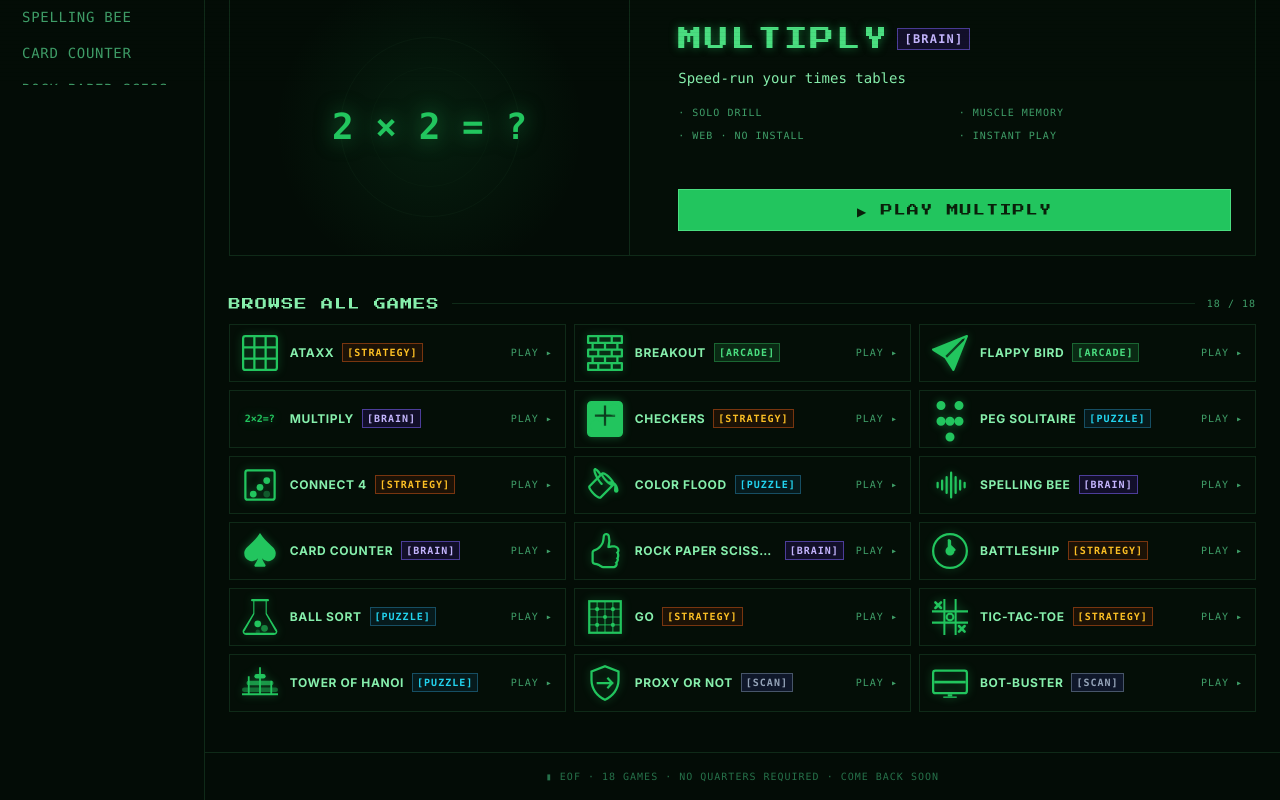
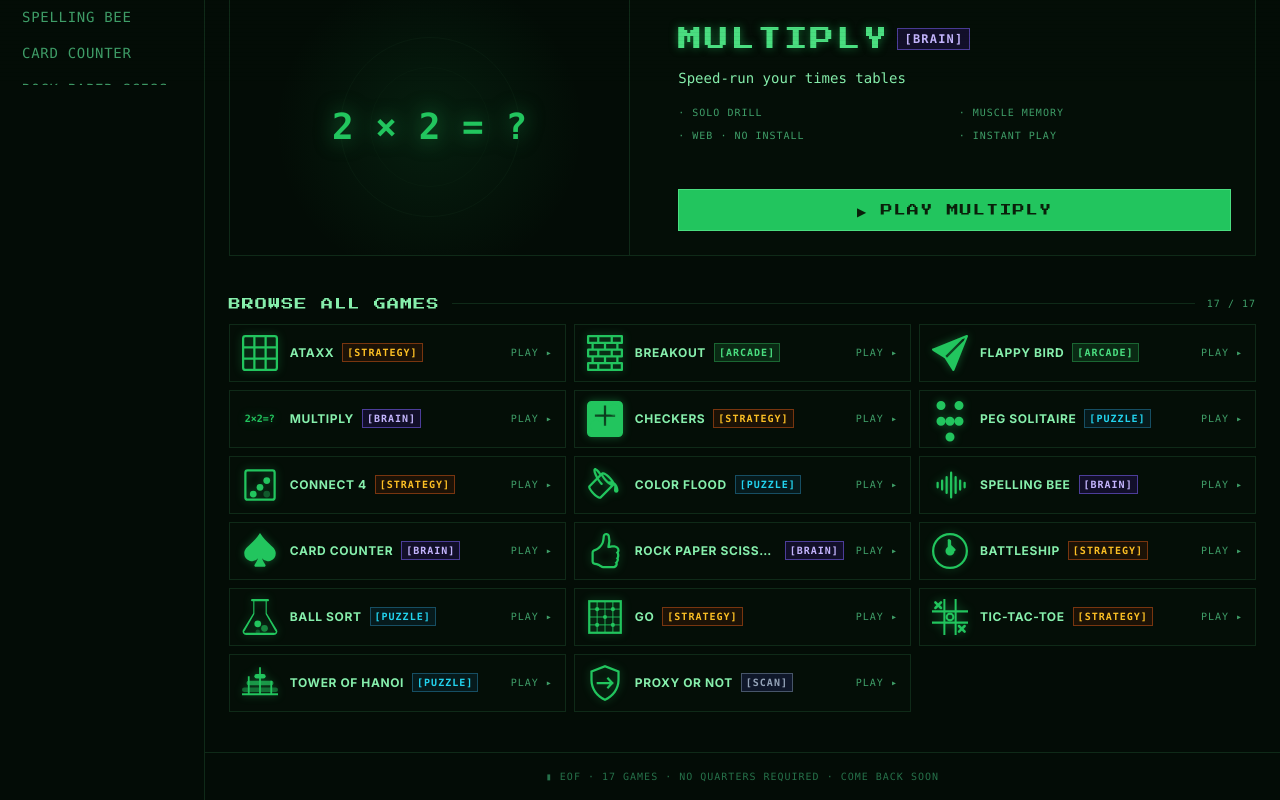
Before and after one commit to JWally/ms-argus-games, a React (Vite) app: page / in a window 1280 px wide. Shown: the part 716-1516 px from the top of the page. Built offline with nearby package versions, Linux system fonts and the light colour scheme.

Commit message:
hide Bot Buster from arcade discovery

```diff
--- a/src/games/catalog.ts
+++ b/src/games/catalog.ts
@@ -37,6 +37,5 @@ export const GAME_LINKS: GameLink[] = [
   { id: 'go', name: 'Go', path: '/go', tag: 'Strategy' },
   { id: 'tic-tac-toe', name: 'Tic-Tac-Toe', path: '/tic-tac-toe', tag: 'Strategy' },
   { id: 'hanoi', name: 'Tower of Hanoi', path: '/hanoi-hilton', tag: 'Puzzle' },
-  { id: 'scan', name: 'BOT-BUSTER', path: '/bot-buster', tag: 'Diagnostic' },
   { id: 'proxy-or-not', name: 'Proxy or Not', path: '/proxy-or-not', tag: 'Diagnostic' },
 ];
--- a/src/pages/Hub.tsx
+++ b/src/pages/Hub.tsx
@@ -9,7 +9,6 @@ import {
   type ReactNode,
 } from 'react';
 import { SiteShell } from '../components/SiteShell';
-import { ScanIcon } from './scan/icons/ScanIcon';
 
 // ── Bootstrap Icons (MIT) ──────────────────────────────────────────────
 // https://icons.getbootstrap.com
@@ -341,14 +340,6 @@ const games: Game[] = [
     tag: 'Diagnostic',
     path: '/proxy-or-not',
     Icon: IcoProxy,
-  },
-  {
-    id: 'scan',
-    name: 'BOT-BUSTER',
-    desc: 'Run diagnostic. See what we see.',
-    tag: 'Diagnostic',
-    path: '/bot-buster',
-    Icon: ScanIcon,
   },
 ];
 
--- a/src/pages/NotFound.tsx
+++ b/src/pages/NotFound.tsx
@@ -13,19 +13,13 @@ export default function NotFound() {
           <br />
           Possible scrambled coordinates. Recommend retrace to base.
         </p>
-        <div className="flex justify-center gap-3 pt-4">
+        <div className="flex justify-center pt-4">
           <Link
             to="/"
             className="border border-emerald-500 text-emerald-300 px-4 py-2 text-xs hover:bg-emerald-900/40 transition-colors"
           >
             [ RETURN TO HUB ]
           </Link>
-          <Link
-            to="/bot-buster"
-            className="border border-emerald-700 text-emerald-400 px-4 py-2 text-xs hover:bg-emerald-900/40 transition-colors"
-          >
-            [ RUN DIAGNOSTIC ]
-          </Link>
         </div>
       </div>
     </div>
--- a/src/pages/scan/icons/ScanIcon.tsx
+++ /dev/null
@@ -1,30 +0,0 @@
-import type { ReactElement } from 'react';
-
-/**
- * SCAN tile icon. Bootstrap Icons-compatible shape — 16×16 viewBox,
- * single-color fill, no emoji. Renders via parent's `color` inheritance.
- *
- * Intended visual: a CRT/monitor silhouette with a horizontal scanline
- * band crossing its middle (the band is a second filled path that
- * overlaps the hollow screen).
- */
-export const ScanIcon = (): ReactElement => (
-  <svg
-    aria-hidden="true"
-    xmlns="http://www.w3.org/2000/svg"
-    viewBox="0 0 16 16"
-    fill="currentColor"
-    className="h-14 w-14"
-  >
-    {/* Monitor outer frame (hollow) */}
-    <path
-      fillRule="evenodd"
-      d="M1.5 2A1.5 1.5 0 0 0 0 3.5v8A1.5 1.5 0 0 0 1.5 13h13a1.5 1.5 0 0 0 1.5-1.5v-8A1.5 1.5 0 0 0 14.5 2h-13ZM1 3.5a.5.5 0 0 1 .5-.5h13a.5.5 0 0 1 .5.5v8a.5.5 0 0 1-.5.5h-13a.5.5 0 0 1-.5-.5v-8Z"
-    />
-    {/* Scanline band across the middle */}
-    <path d="M1 7h14v1.2H1z" />
-    {/* Stand */}
-    <path d="M5 14h6v.6H5z" />
-    <path d="M7 13h2v1H7z" />
-  </svg>
-);
```
Also changed, not shown: 1 other file (tests, documents, lock files or other folders).
